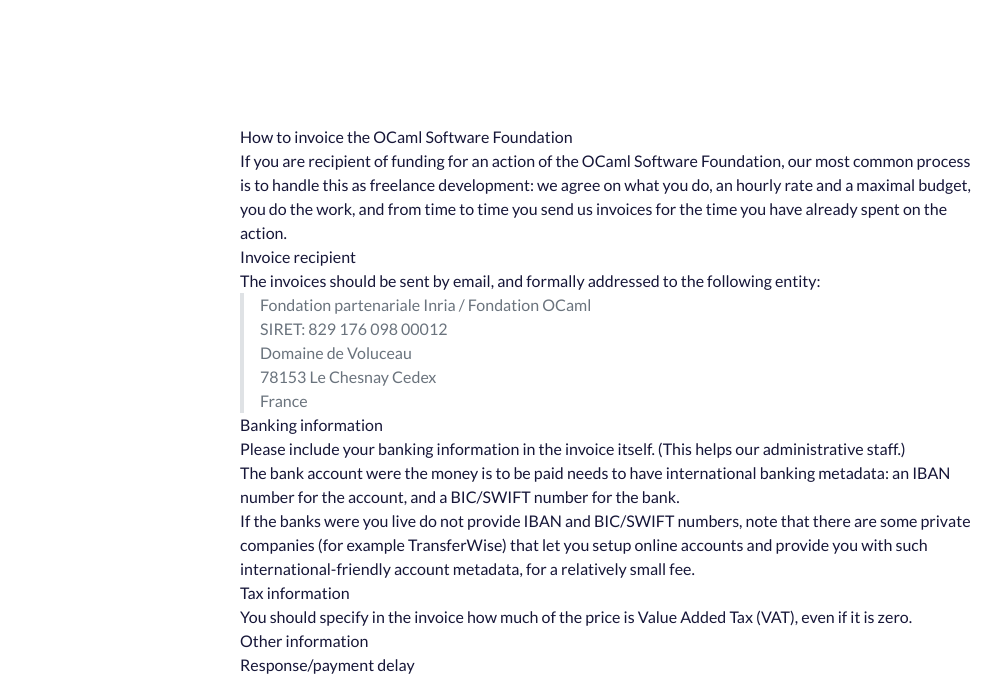
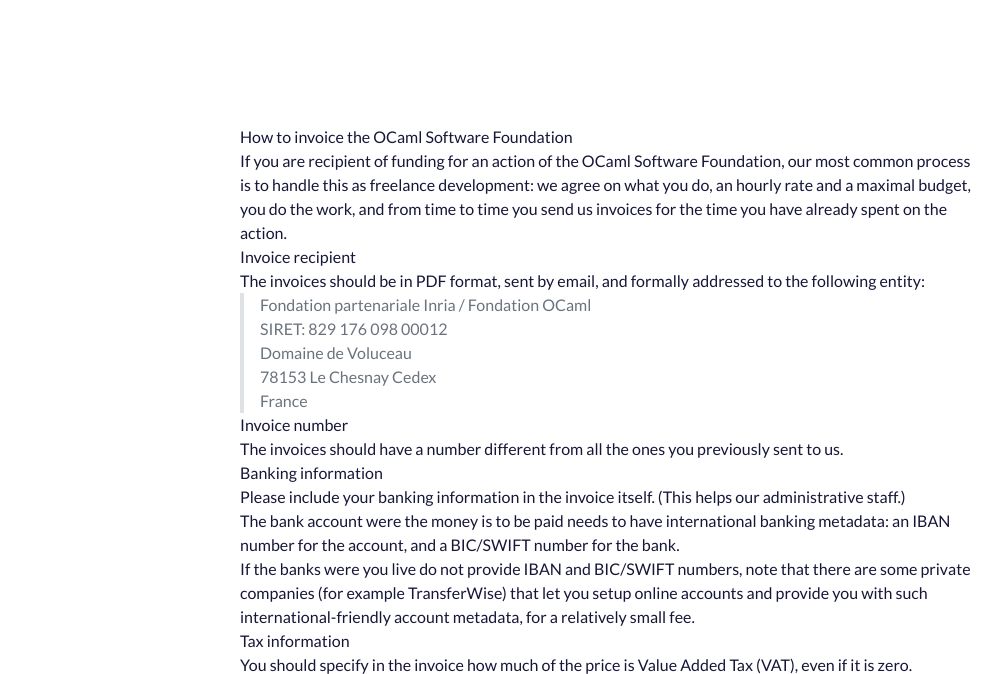
Before and after one commit to ocaml-sf/ocaml-sf-website, an Eleventy site: page src/internal/invoice-information.md in a window 1280 px wide. Shown: the part 131-805 px from the top of the page, without its empty margins (32-1034 px from the left). Built offline with nearby package versions, Linux system fonts and the light colour scheme; Eleventy itself is replaced by a stand-in of ours; files that its build step writes are made by us from their sources; what markdown-it-attrs, markdown-it-modify-token would draw is missing.

Commit message:
stating invoices should be in pdf and have a number

```diff
--- a/src/internal/invoice-information.md
+++ b/src/internal/invoice-information.md
@@ -14,8 +14,8 @@
 
 ### Invoice recipient
 
-The invoices should be sent by email, and formally addressed to the
-following entity:
+The invoices should be in PDF format, sent by email, and formally
+addressed to the following entity:
 
 > Fondation partenariale Inria / Fondation OCaml
 > SIRET: 829 176 098 00012
@@ -23,6 +23,10 @@
 > 78153 Le Chesnay Cedex
 > France
 
+### Invoice number
+
+The invoices should have a number different from all the ones you
+previously sent to us.
 
 ### Banking information
 
```
